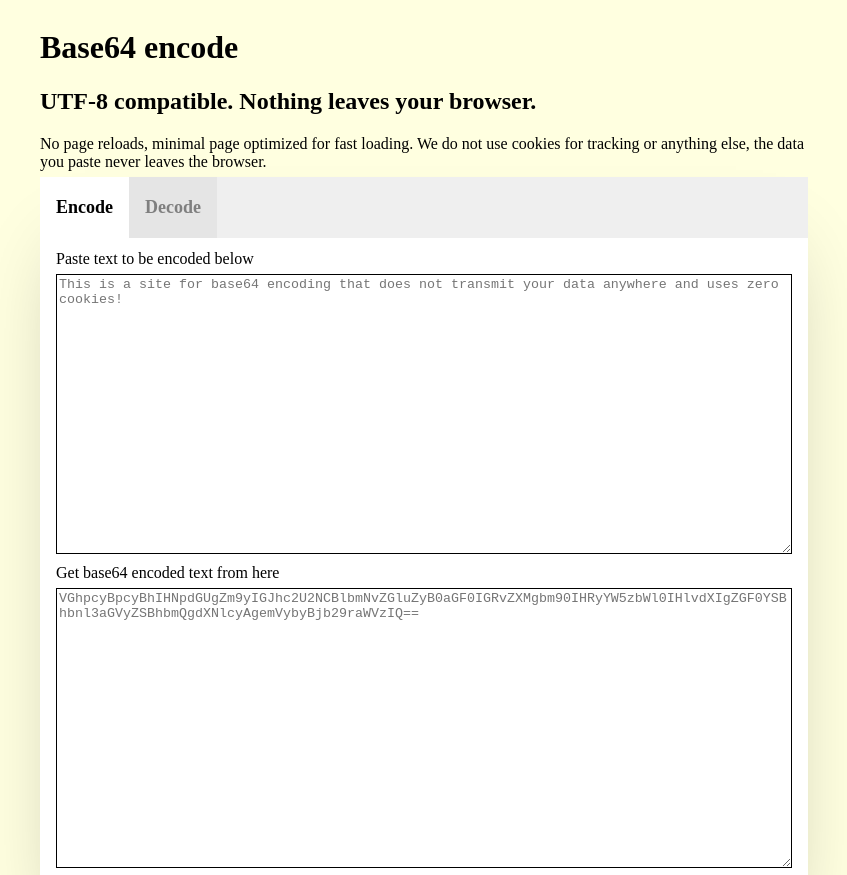
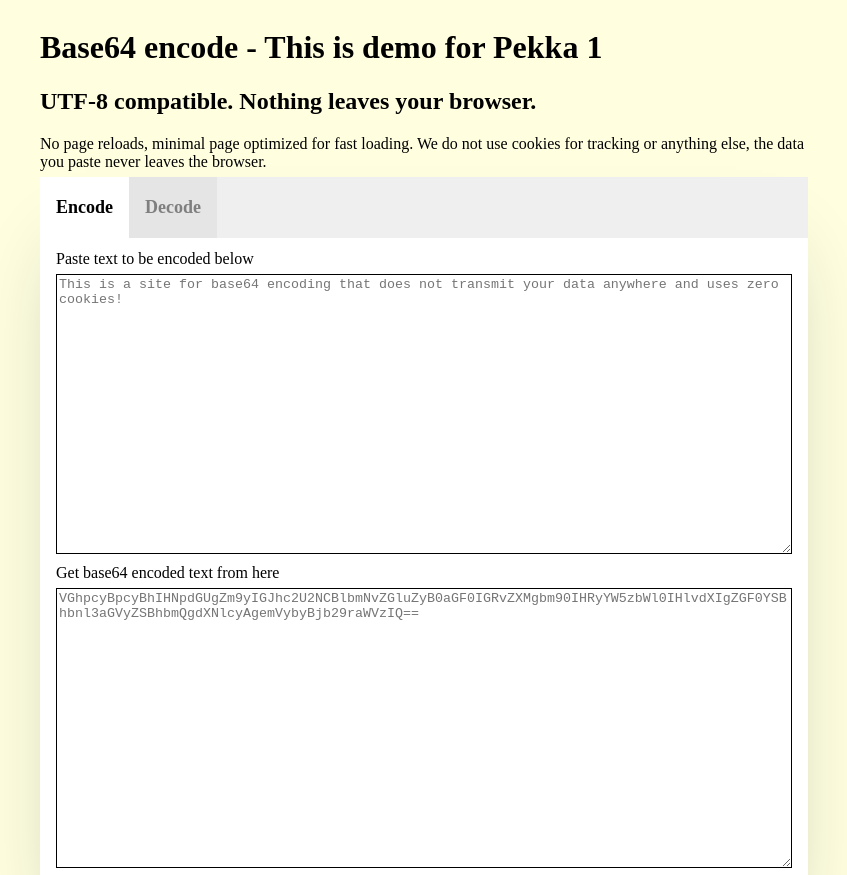
Before and after one commit to amarchen/fastbase64decode, a website: page index.html in a window 1280 px wide. Shown: the top 875 px of the page, without its empty margins (216-1063 px from the left). Drawn offline with Linux system fonts and the light colour scheme.

Commit message:
Demo string for pekka 1

```diff
--- a/index.html
+++ b/index.html
@@ -148,7 +148,7 @@
 <body onload="documentLoaded()">
 	<div class="mainContainer">
 		<div class="textIntro">
-			<h1 id="siteTitle">Base64 encode</h1>
+			<h1 id="siteTitle">Base64 encode - This is demo for Pekka 1</h1>
 			<h2>UTF-8 compatible. Nothing leaves your browser.</h2>
 			<div>No page reloads, minimal page optimized for fast loading. We do not use cookies for tracking or anything else, the data you paste never leaves the browser.
 			</div>
```
